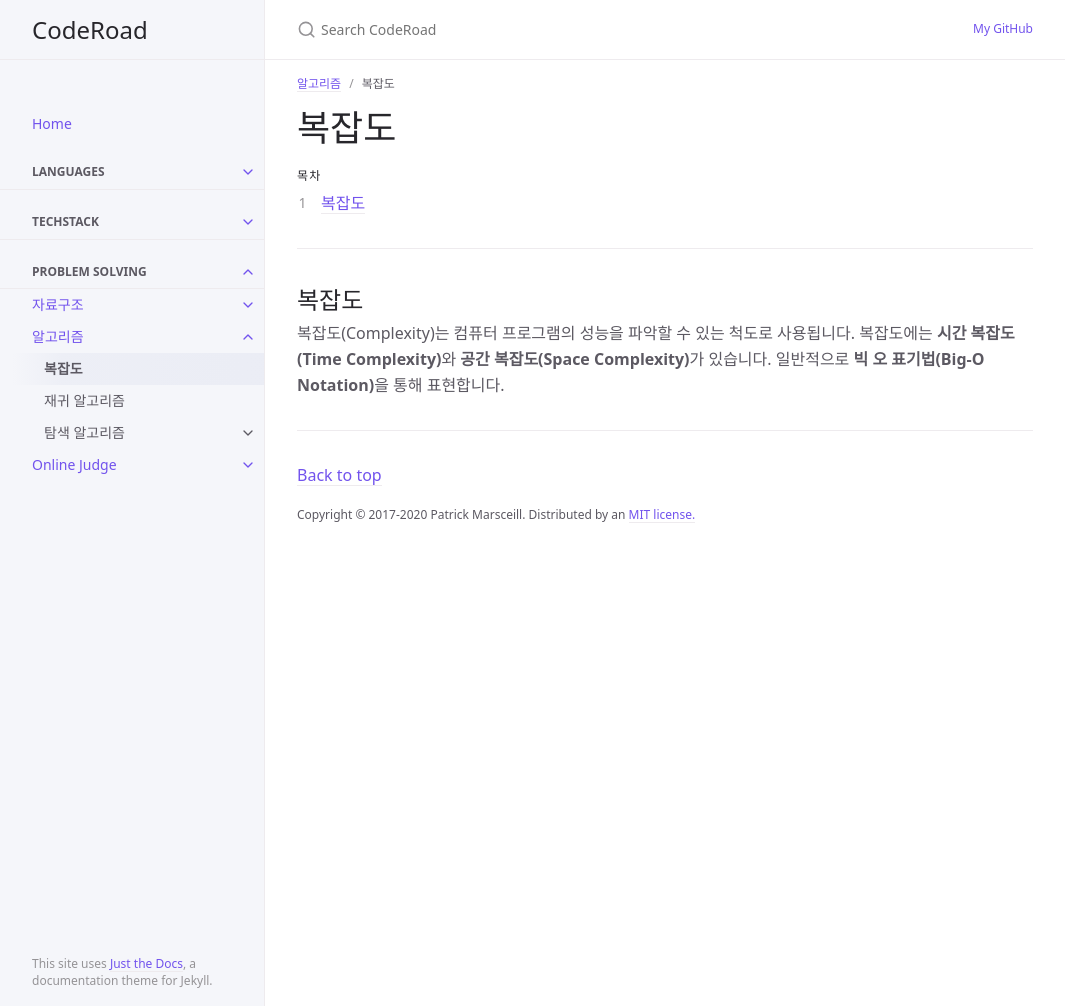
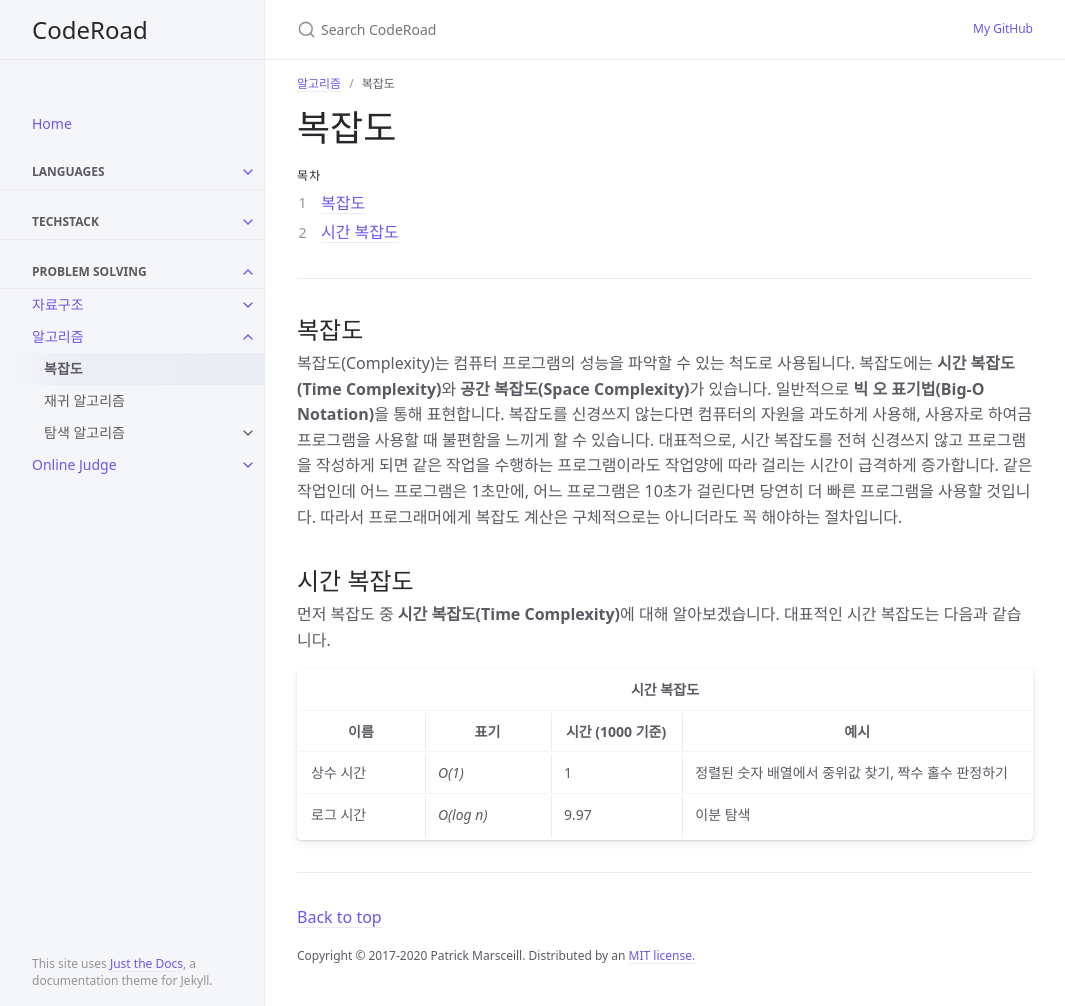
Before and after one commit to hangillee/hangillee.github.io, a Jekyll site: the page built from _problemsolving/algorithm/complexity.md, in a window 1280 px wide and 1006 px high. Shown: the whole window, without its empty margins (107-1172 px from the left). Built offline with Jekyll 4.4.1, drawn with Linux system fonts in a browser that asks for light colours.

Commit message:
CHORE Add time complexity table

```diff
--- a/_problemsolving/algorithm/complexity.md
+++ b/_problemsolving/algorithm/complexity.md
@@ -18,4 +18,31 @@ permalink: docs/problemsolving/algorithm/complexity
 ---
 
 ## 복잡도
-복잡도(Complexity)는 컴퓨터 프로그램의 성능을 파악할 수 있는 척도로 사용됩니다. 복잡도에는 **시간 복잡도(Time Complexity)**와 **공간 복잡도(Space Complexity)**가 있습니다. 일반적으로 **빅 오 표기법(Big-O Notation)**을 통해 표현합니다.
+복잡도(Complexity)는 컴퓨터 프로그램의 성능을 파악할 수 있는 척도로 사용됩니다. 복잡도에는 **시간 복잡도(Time Complexity)**와 **공간 복잡도(Space Complexity)**가 있습니다. 일반적으로 **빅 오 표기법(Big-O Notation)**을 통해 표현합니다. 복잡도를 신경쓰지 않는다면 컴퓨터의 자원을 과도하게 사용해, 사용자로 하여금 프로그램을 사용할 때 불편함을 느끼게 할 수 있습니다. 대표적으로, 시간 복잡도를 전혀 신경쓰지 않고 프로그램을 작성하게 되면 같은 작업을 수행하는 프로그램이라도 작업양에 따라 걸리는 시간이 급격하게 증가합니다. 같은 작업인데 어느 프로그램은 1초만에, 어느 프로그램은 10초가 걸린다면 당연히 더 빠른 프로그램을 사용할 것입니다. 따라서 프로그래머에게 복잡도 계산은 구체적으로는 아니더라도 꼭 해야하는 절차입니다.
+
+## 시간 복잡도
+먼저 복잡도 중 **시간 복잡도(Time Complexity)**에 대해 알아보겠습니다. 대표적인 시간 복잡도는 다음과 같습니다.
+
+<table>
+    <tr>
+        <th colspan="4">시간 복잡도</th>
+    </tr>
+    <tr>
+        <th>이름</th>
+        <th>표기</th>
+        <th>시간 (1000 기준)</th>
+        <th>예시</th>
+    </tr>
+    <tr>
+        <td>상수 시간</td>
+        <td><em>O(1)</em></td>
+        <td>1</td>
+        <td>정렬된 숫자 배열에서 중위값 찾기, 짝수 홀수 판정하기</td>
+    </tr>
+    <tr>
+        <td>로그 시간</td>
+        <td><em>O(log n)</em></td>
+        <td>9.97</td>
+        <td>이분 탐색</td>
+    </tr>
+</table>
```
